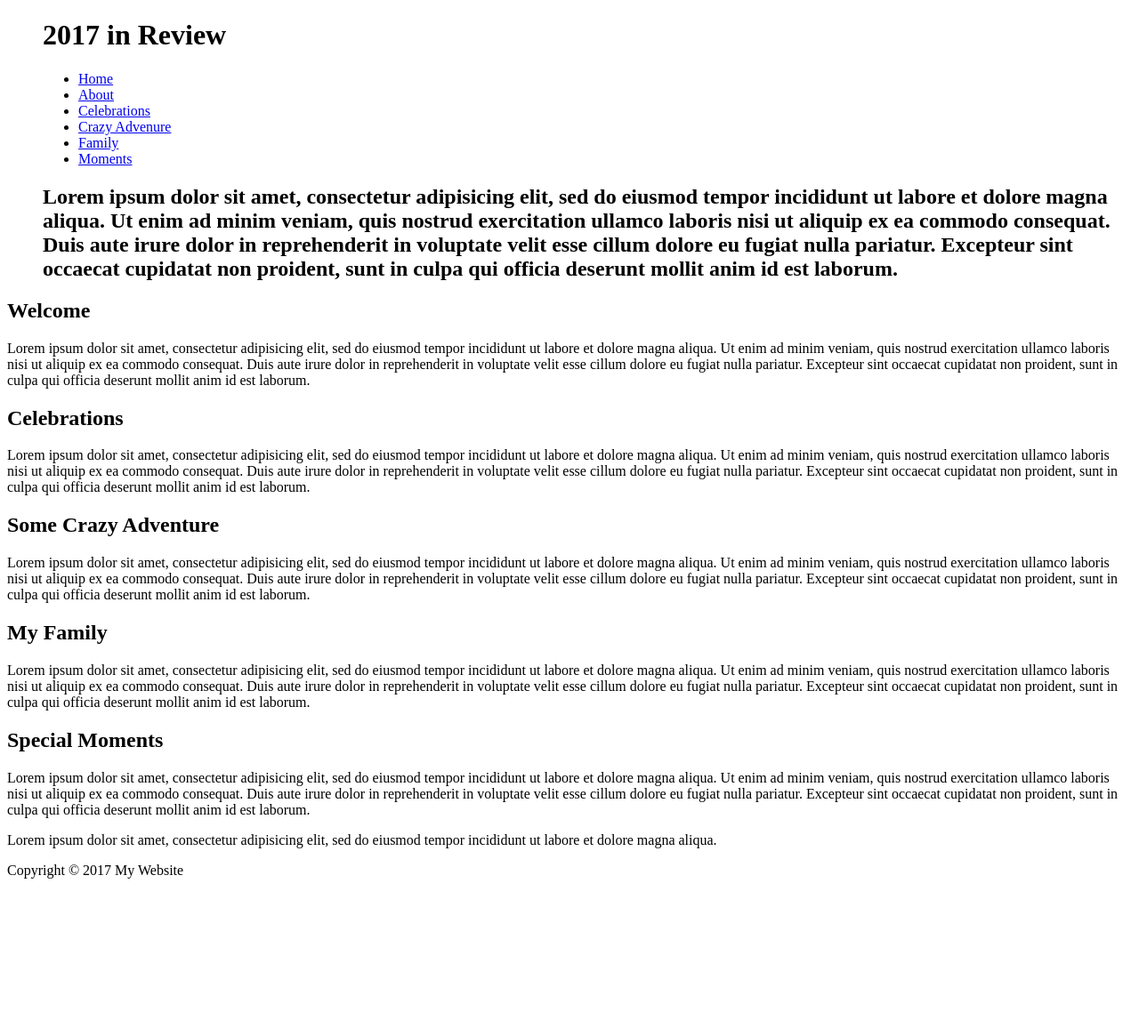
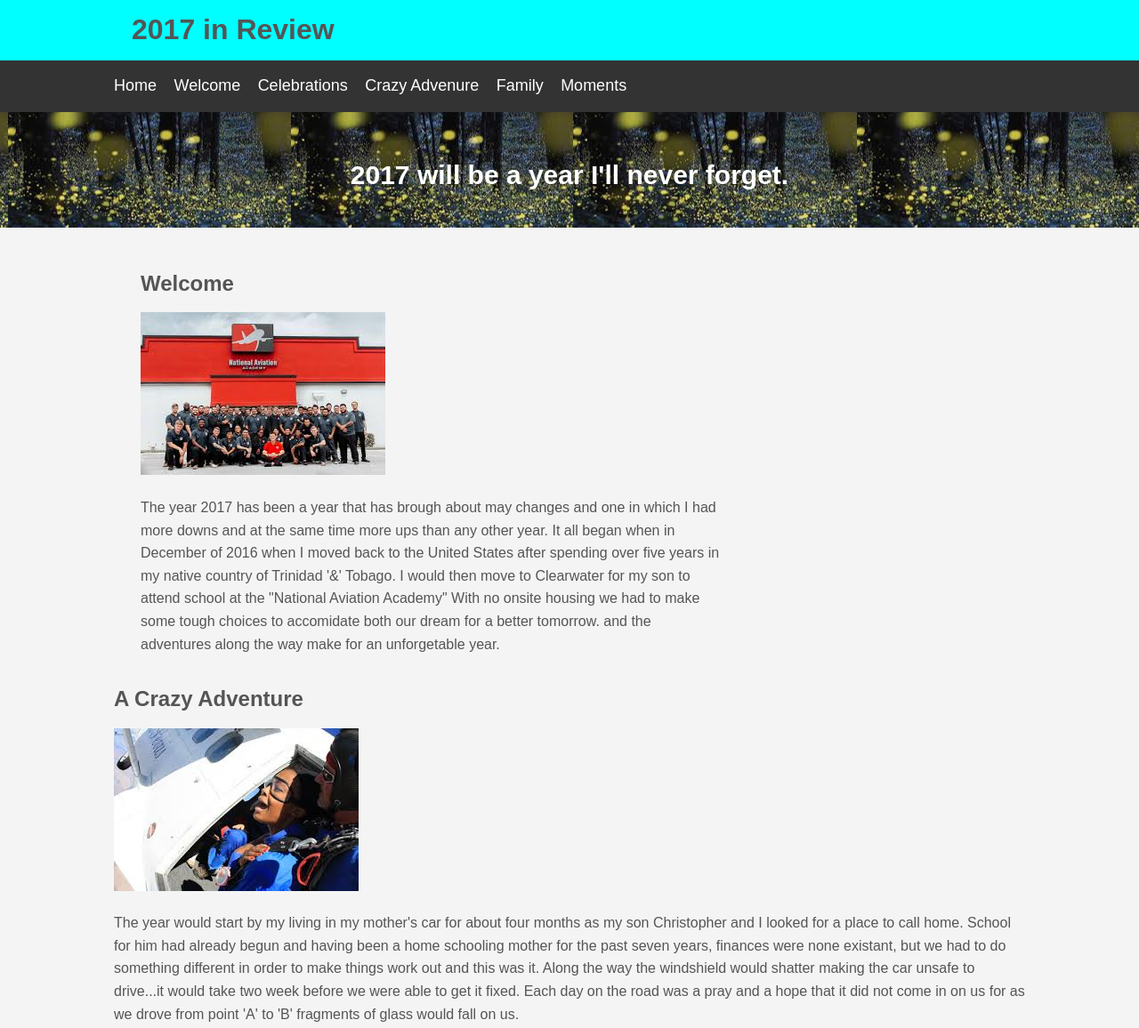
Before and after one commit to jyearwood/html-me-something, a plain HTML site: page index.html in a window 1280 px wide. Shown: the top 1156 px of the page at 89% size. Before the commit the page ends 1004 px from the top, so only its background shows below. Drawn offline with Linux system fonts and the light colour scheme.

Commit message:
initial commit

```diff
--- /dev/null
+++ b/css/styles.css
@@ -0,0 +1,95 @@
+body{
+	background-color:#F4f4f4;
+	color:#555;
+	font-family:Arial, Helvetica, sans-serif;
+	font-size:16px;
+	line-height:1.6em;
+	margin:0;
+}
+
+.container{
+	width:80%;
+	margin:auto;
+	overflow:hidden;
+}
+
+#main-header{
+	background-color:aqua;
+	color:#fffff;
+}
+
+#navbar{
+
+	background-color: #333;
+	color:#ffffff;
+
+}
+
+#navbar ul{
+	padding:0;
+	list-style:none;
+
+}
+
+#navbar li{
+	display:inline;
+}
+#navbar a{
+	color:#ffffff;
+	text-decoration: none;
+	font-size:18px;
+	padding-right:15px;
+}
+
+#showcase{
+	background-image: url('../images/showcase.jpeg');
+	background-position: center right;
+	min-height:100px;
+	margin-bottom: 30px;
+	text-align: center;
+}
+
+#showcase{
+	color:#ffffff;
+	font-size: 20px;
+	line-height: 1.6em;
+	padding-top: 30px;
+
+}
+
+#main{
+	float:left;
+	width: 70%;
+	padding: 0 30px;
+	box-sizing: border-box;
+
+}
+
+#sidebar{
+	float: right;
+	width: 30%;
+	background: #333;
+	color: #ffffff;
+	padding: 10px;
+	box-sizing: border-box;
+}
+
+#main-footer{
+	background: #333333;
+	color: #ffffff;
+	text-align: center;
+	padding: 20px;
+	margin-top: 40px;
+}
+
+@media(max-width: 600px){
+	#main{
+		width: 100%;
+		float: none;
+	}
+
+	#sidebar{
+		width: 100%;
+		float: none;
+	}
+}
--- a/index.html
+++ b/index.html
@@ -2,7 +2,7 @@
 <html>
 <head>
 	<title>My first Web Project</title>
-	<link rel="stylesheet" type="text/css" href="css/style.css">
+	<link rel="stylesheet" type="text/css" href="css/styles.css">
 </head>
 <body>
 	<header id="main-header">
@@ -12,82 +12,70 @@
 	</header>
 
 	<nav id="navbar">
-			<dir class="container">
+		<div class="container">
 			<ul>
-					<li> <a href="#">Home</a></li>
-					<li> <a href="#">About</a></li>
-					<li> <a href="#">Celebrations</a></lie>
-					<li> <a href="#">Crazy Advenure</a></li>
-					<li> <a href="#">Family</a></li>
-					<li> <a href="#">Moments</a></li>
+				<li> <a href="#Home">Home</a></li>
+				<li> <a href="#main">Welcome</a></li>
+				<li> <a href="#celebrations">Celebrations</a></lie>
+				<li> <a href="#crazy">Crazy Advenure</a></li>
+				<li> <a href="#family">Family</a></li>
+				<li> <a href="#moments">Moments</a></li>
 			</ul>
-			</dir>
+		</div>
 	</nav>
 	<section id="showcase">
-				<dir class="container">
-					<h1>Lorem ipsum dolor sit amet, consectetur adipisicing elit, sed do eiusmod
-					tempor incididunt ut labore et dolore magna aliqua. Ut enim ad minim veniam,
-					quis nostrud exercitation ullamco laboris nisi ut aliquip ex ea commodo
-					consequat. Duis aute irure dolor in reprehenderit in voluptate velit esse
-					cillum dolore eu fugiat nulla pariatur. Excepteur sint occaecat cupidatat non
-					proident, sunt in culpa qui officia deserunt mollit anim id est laborum.</h1>
-				</dir>
+		<div class="container">
+			<h1>2017 will be a year I'll never forget.</h1>
+		</div>
 	</section>
 
-				<div class="cont">
+		<div class="container">
 		<section id="main">
 			<h1>Welcome</h1>
-				<p>Lorem ipsum dolor sit amet, consectetur adipisicing elit, sed do eiusmod
-				tempor incididunt ut labore et dolore magna aliqua. Ut enim ad minim veniam,
-				quis nostrud exercitation ullamco laboris nisi ut aliquip ex ea commodo
-				consequat. Duis aute irure dolor in reprehenderit in voluptate velit esse
-				cillum dolore eu fugiat nulla pariatur. Excepteur sint occaecat cupidatat non
-				proident, sunt in culpa qui officia deserunt mollit anim id est laborum.</p>
+			<img src="images/naa.jpeg" alt="National Aviation Academy">
+			<p> <a name = "main"> </a>The year 2017 has been a year that has brough about may changes and one in which I had more downs and at the same time more ups than any other year. It all began when in December of 2016 when I moved back to the United States after spending over five years in my native country of Trinidad '&' Tobago. I would then move to Clearwater for my son to attend school at the "National Aviation Academy" With no onsite housing we had to make some tough choices to accomidate both our dream for a better tomorrow. and the adventures along the way make for an unforgetable year. </p>
 		</section>
-			<section id="Celebrations">
+		</div>
+
+		<div Class="container">
+		<section id="crazy">
+			<h1>A Crazy Adventure</h1>
+			<img src="images/skydiving.jpeg" alt="skydiving">
+			<p><a name = "crazy"> </a>The year would start by my living in my mother's car for about four months as my son Christopher and I looked for a place to call home.  School for him had already begun and having been a home schooling mother for the past seven years, finances were none existant, but we had to do something different in order to make things work out and this was it. Along the way the windshield would shatter making the car unsafe to drive...it would take two week before we were able to get it fixed. Each day on the road was a pray and a hope that it did not come in on us for as we drove from point 'A' to 'B' fragments of glass would fall on us.</p>
+		</section>
+
+
+		<section id="celebrations">
 			<h1>Celebrations</h1>
-				<p>Lorem ipsum dolor sit amet, consectetur adipisicing elit, sed do eiusmod
-				tempor incididunt ut labore et dolore magna aliqua. Ut enim ad minim veniam,
-				quis nostrud exercitation ullamco laboris nisi ut aliquip ex ea commodo
-				consequat. Duis aute irure dolor in reprehenderit in voluptate velit esse
-				cillum dolore eu fugiat nulla pariatur. Excepteur sint occaecat cupidatat non
-				proident, sunt in culpa qui officia deserunt mollit anim id est laborum.</p>
+			<img src="images/nest.jpeg" alt="New aparement">
+			<p><a name = "celebrations"> </a>By April Christopher had passed his first national exam and had aced all major exnamination given in class. To add to it all we were able to secure an aparement and not a moment too soon.</p>
 		</section>
-			<section id="Crazy">
-				<h1>Some Crazy Adventure</h1>
-				<p>Lorem ipsum dolor sit amet, consectetur adipisicing elit, sed do eiusmod
-				tempor incididunt ut labore et dolore magna aliqua. Ut enim ad minim veniam,
-				quis nostrud exercitation ullamco laboris nisi ut aliquip ex ea commodo
-				consequat. Duis aute irure dolor in reprehenderit in voluptate velit esse
-				cillum dolore eu fugiat nulla pariatur. Excepteur sint occaecat cupidatat non
-				proident, sunt in culpa qui officia deserunt mollit anim id est laborum.</p>
+
+
+		<section id="family">
+			<h1>My Family</h1>
+			<img src="images/family.png" alt="Family">
+			<p><a name = "family"> </a>As in many spanish cultures, family garthering are extreamly special times and my family meet almost on a weekly basis. Althoug we were stying in Clearwater, we would venture weekly back to Palm Bay, Florida to spend time with our family members. </p>
 		</section>
-			<section id="Family">
-				<h1>My Family</h1>
-				<p>Lorem ipsum dolor sit amet, consectetur adipisicing elit, sed do eiusmod
-				tempor incididunt ut labore et dolore magna aliqua. Ut enim ad minim veniam,
-				quis nostrud exercitation ullamco laboris nisi ut aliquip ex ea commodo
-				consequat. Duis aute irure dolor in reprehenderit in voluptate velit esse
-				cillum dolore eu fugiat nulla pariatur. Excepteur sint occaecat cupidatat non
-				proident, sunt in culpa qui officia deserunt mollit anim id est laborum.</p>
+
+
+		<section id="moments">
+			<h1>Special Moments</h1>
+			<img src="images/sunset.jpeg" alt="sunsets">
+			<p><a name = "moments"> </a>The sunrise and sunsets on the Clearwater side of Florida would prove to be the thing that gave us the most peace during our time outside of a home. I would also go back into teaching, and to top it off I was looking for a way to get back into the technology field...that's when I found LaunchCode. </p>
 		</section>
-			<section id="Moments">
-				<h1>Special Moments</h1>
-				<p>Lorem ipsum dolor sit amet, consectetur adipisicing elit, sed do eiusmod
-				tempor incididunt ut labore et dolore magna aliqua. Ut enim ad minim veniam,
-				quis nostrud exercitation ullamco laboris nisi ut aliquip ex ea commodo
-				consequat. Duis aute irure dolor in reprehenderit in voluptate velit esse
-				cillum dolore eu fugiat nulla pariatur. Excepteur sint occaecat cupidatat non
-				proident, sunt in culpa qui officia deserunt mollit anim id est laborum.</p>
-			</section>
+		</div>
+
+	<div class="container">
 		<aside id="sidebar">
-				<p>Lorem ipsum dolor sit amet, consectetur adipisicing elit, sed do eiusmod
-				tempor incididunt ut labore et dolore magna aliqua.</p>
+			<p>Thank you for visiting my page. I hope you enjoyed the ride.</p>
 		</aside>
 	</div>
+
 	<footer id="main-footer">
 		<p>Copyright &copy; 2017 My Website</p>
 	</footer>
 
+
 </body>
 </html>
--- /dev/null
+++ b/styles.css
@@ -0,0 +1,135 @@
+body{
+	background-color:#F4f4f4;
+	color:#555;
+	font-family:Arial, Helvetica, sans-serif;
+	font-size:16px;
+	line-height:1.6em;
+	margin:0;
+}
+
+.container{
+	width:80%;
+	margin:auto;
+	overflow:hidden;
+}
+
+#main-header{
+	background-color:aqua;
+	color:#fffff;
+}
+
+#navbar{
+
+	background-color: #333;
+	color:#ffffff;
+
+}
+
+#navbar ul{
+	padding:0;
+	list-style:none;
+
+}
+
+#navbar li{
+	display:inline;
+}
+#navbar a{
+	color:#ffffff;
+	text-decoration: none;
+	font-size:18px;
+	padding-right:15px;
+}
+
+a:link {color: rgb(0,0,153)}
+a:visited {color: rgb(153,0,153)}
+a:hover {color: rgb(0,96,255)}
+a:active {color: rgb(255,0,102)}
+
+#showcase{
+	background-image: url('../images/showcase.jpeg');
+	background-position: center right;
+	min-height:300px;
+	margin-bottom: 30px;
+	text-align: center;
+}
+
+#showcase h1{
+	color:#ffffff;
+	font-size: 100px;
+	line-height: 1.6em;
+	padding-top: 30px;
+
+}
+
+#main{
+	<img src="../images/naa.jpeg" alt="National Aviation Academy">
+	float:left;
+	width: 70%;
+	padding: 0 30px;
+	text-align: center;
+	box-sizing: border-box;
+
+}
+
+#celeberation{
+	float:left;
+	width: 70%;
+	padding: 0 30px;
+	box-sizing: border-box;
+
+}
+
+#crazy{
+	float:left;
+	width: 70%;
+	padding: 0 30px;
+	box-sizing: border-box;
+
+}
+
+#family{
+	float:left;
+	width: 70%;
+	padding: 0 30px;
+	box-sizing: border-box;
+
+
+}
+
+#moments{
+	float:left;
+	width: 70%;
+	padding: 0 30px;
+	box-sizing: border-box;
+
+
+}
+
+#sidebar{
+	float: right;
+	width: 30%;
+	background: #333;
+	color: #ffffff;
+	padding: 10px;
+	box-sizing: border-box;
+}
+
+#main-footer{
+	background: #333333;
+	color: #ffffff;
+	text-align: center;
+	padding: 20px;
+	margin-top: 40px;
+}
+
+@media(max-width: 600px){
+	#main{
+		width: 100%;
+		float: none;
+	}
+
+	#sidebar{
+		width: 100%;
+		float: none;
+	}
```
Also changed, not shown: images/family.png (added), images/naa.jpeg (added), images/nest.jpeg (added), images/showcase.jpeg (added), images/skydiving.jpeg (added), images/sunset.jpeg (added). Lines whose indentation alone changed are shown as unchanged.
